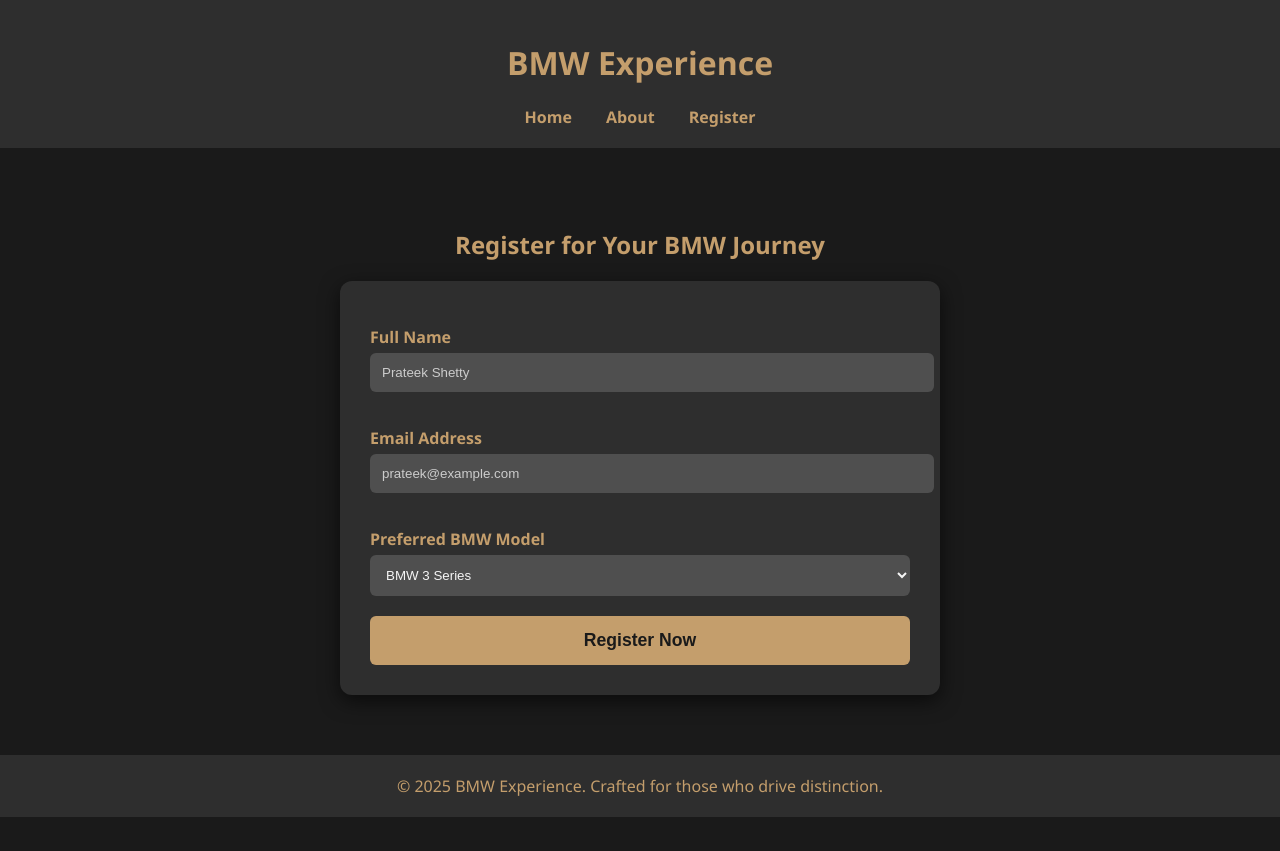
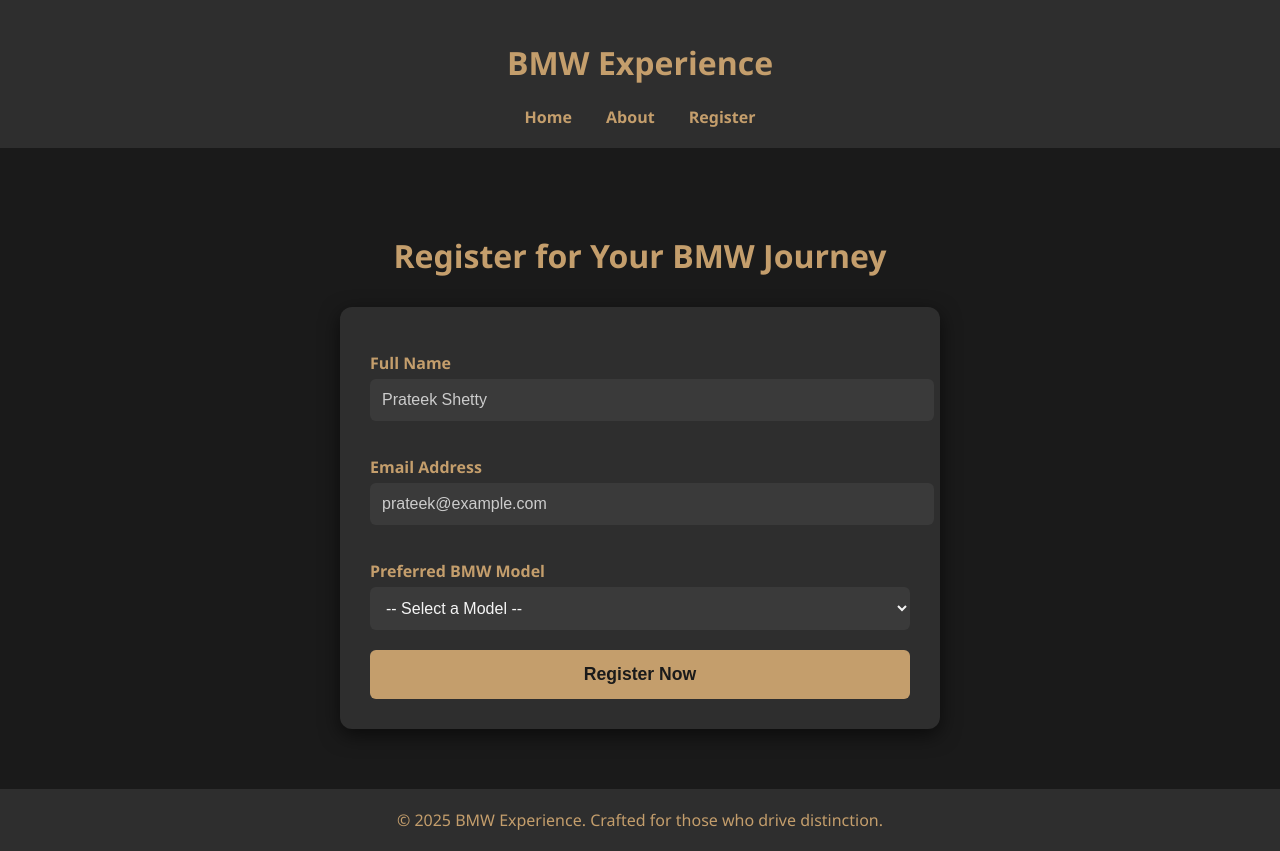
Before and after one commit to prateekbshetty/IBM-PROJECT, a plain HTML site: page registration.html in a window 1280 px wide. Before the commit the page ends 817 px from the top, so only its background shows below. Drawn offline with Linux system fonts and the light colour scheme; a web font is replaced by a local one.

Commit message:
Update registration.html

```diff
--- a/registration.html
+++ b/registration.html
@@ -41,6 +41,8 @@
     h2 {
       text-align: center;
       color: var(--gold);
+      font-size: 2em;
+      margin-bottom: 30px;
     }
     form {
       background-color: var(--dark);
@@ -60,8 +62,9 @@
       border: none;
       border-radius: 6px;
       margin-bottom: 20px;
-      background-color: #4f4f4f;
+      background-color: #3a3a3a;
       color: var(--light);
+      font-size: 1em;
     }
     input::placeholder {
       color: #ccc;
@@ -76,6 +79,7 @@
       font-weight: bold;
       font-size: 1.1em;
       cursor: pointer;
+      transition: background-color 0.3s ease;
     }
     button:hover {
       background-color: #d8b47f;
@@ -103,7 +107,8 @@
       <input type="email" id="email" name="email" placeholder="prateek@example.com" required>
 
       <label for="model">Preferred BMW Model</label>
-      <select id="model" name="model">
+      <select id="model" name="model" required>
+        <option value="">-- Select a Model --</option>
         <option value="3-series">BMW 3 Series</option>
         <option value="5-series">BMW 5 Series</option>
         <option value="x5">BMW X5</option>
```
